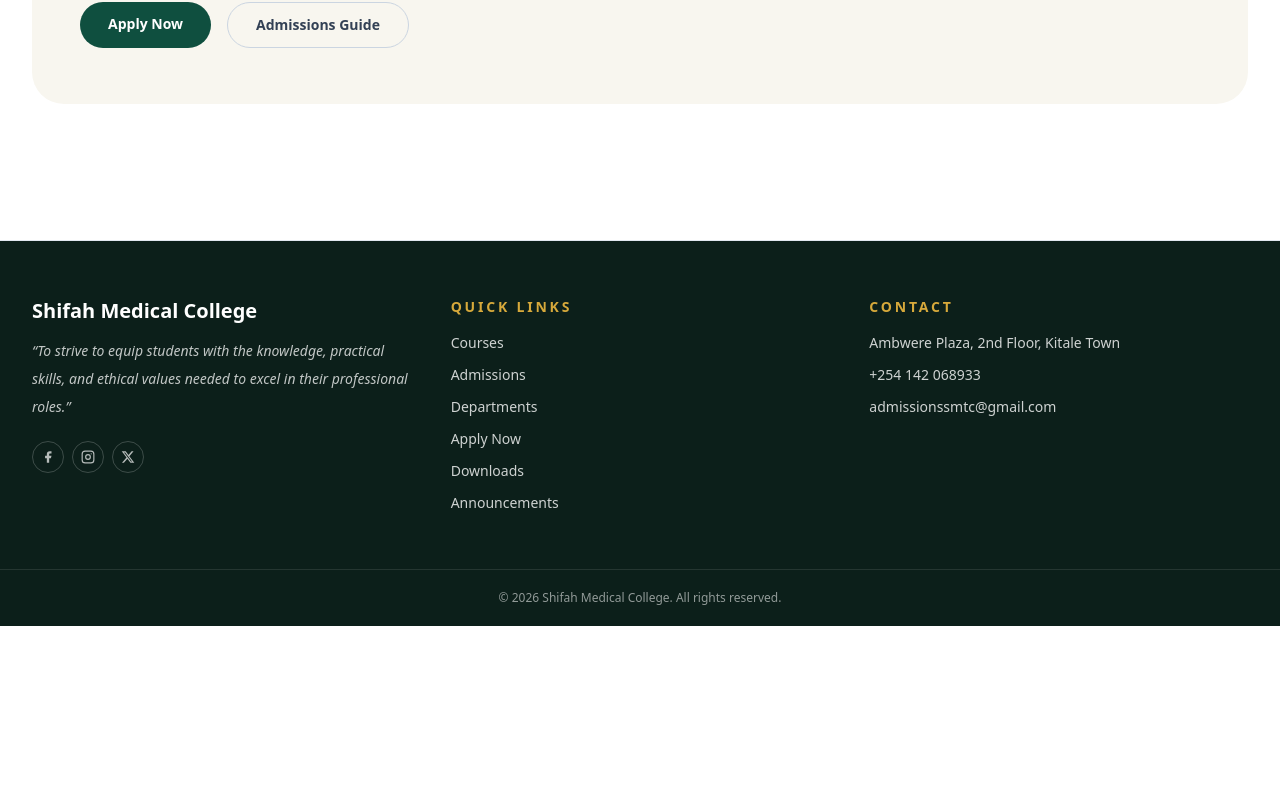
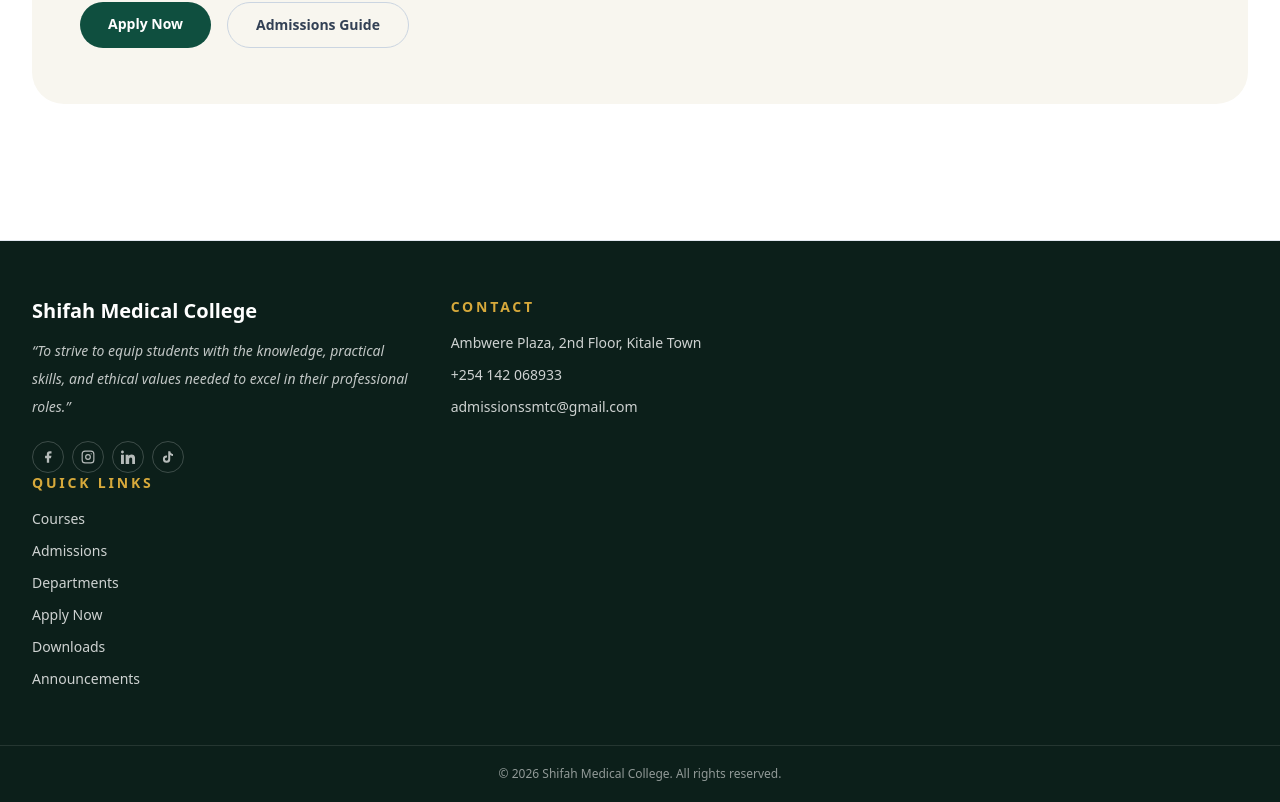
Before and after one commit to majidhawa/shifahmedcollege, a Next.js app: page / in a window 1280 px wide. Shown: the part 5711-6513 px from the top of the page. Before the commit the page ends 6337 px from the top, so only its background shows below. Built offline with nearby package versions, Linux system fonts and the light colour scheme.

Commit message:
Update Footer.tsx

```diff
--- a/components/Footer.tsx
+++ b/components/Footer.tsx
@@ -11,19 +11,72 @@ export function Footer() {
             &ldquo;{site.mission}&rdquo;
           </p>
           <div className="mt-5 flex items-center gap-2">
-            <a href="https://www.facebook.com/people/Shifah-Medical-Training-College/61588805690949/" target="_blank" rel="noreferrer" aria-label="Facebook" className="flex h-8 w-8 items-center justify-center rounded-full border border-white/20 text-white/70 transition hover:bg-white/10 hover:text-white">
-              <svg width="14" height="14" fill="currentColor" viewBox="0 0 24 24"><path d="M18 2h-3a5 5 0 0 0-5 5v3H7v4h3v8h4v-8h3l1-4h-4V7a1 1 0 0 1 1-1h3z"/></svg>
-            </a>
-            <a href="https://www.instagram.com/shifahmedicalcollege?igsh=MWMwcDVvazdqdmIzZQ%3D%3D&utm_source=qr" target="_blank" rel="noreferrer" aria-label="Instagram" className="flex h-8 w-8 items-center justify-center rounded-full border border-white/20 text-white/70 transition hover:bg-white/10 hover:text-white">
-              <svg width="14" height="14" fill="none" stroke="currentColor" strokeWidth="2" strokeLinecap="round" strokeLinejoin="round" viewBox="0 0 24 24"><rect x="2" y="2" width="20" height="20" rx="5" ry="5"/><circle cx="12" cy="12" r="4"/><circle cx="17.5" cy="6.5" r="1" fill="currentColor" stroke="none"/></svg>
-            </a>
-            <a href="https://x.com/shifahmtc" target="_blank" rel="noreferrer" aria-label="X" className="flex h-8 w-8 items-center justify-center rounded-full border border-white/20 text-white/70 transition hover:bg-white/10 hover:text-white">
-              <svg width="14" height="14" fill="currentColor" viewBox="0 0 24 24"><path d="M18.244 2.25h3.308l-7.227 8.26 8.502 11.24H16.17l-5.214-6.817L4.99 21.75H1.68l7.73-8.835L1.254 2.25H8.08l4.713 6.231zm-1.161 17.52h1.833L7.084 4.126H5.117z"/></svg>
-            </a>
-          </div>
-        </div>
+  {/* Facebook */}
+  <a
+    href="https://www.facebook.com/profile.php?id=61589605739657"
+    target="_blank"
+    rel="noreferrer"
+    aria-label="Facebook"
+    className="flex h-8 w-8 items-center justify-center rounded-full border border-white/20 text-white/70 transition hover:bg-white/10 hover:text-white"
+  >
+    <svg width="14" height="14" fill="currentColor" viewBox="0 0 24 24">
+      <path d="M18 2h-3a5 5 0 0 0-5 5v3H7v4h3v8h4v-8h3l1-4h-4V7a1 1 0 0 1 1-1h3z"/>
+    </svg>
+  </a>
 
-        <div>
+  {/* Instagram */}
+  <a
+    href="https://www.instagram.com/shifahmedicalcollege/"
+    target="_blank"
+    rel="noreferrer"
+    aria-label="Instagram"
+    className="flex h-8 w-8 items-center justify-center rounded-full border border-white/20 text-white/70 transition hover:bg-white/10 hover:text-white"
+  >
+    <svg width="14" height="14" fill="none" stroke="currentColor" strokeWidth="2" strokeLinecap="round" strokeLinejoin="round" viewBox="0 0 24 24">
+      <rect x="2" y="2" width="20" height="20" rx="5"/>
+      <circle cx="12" cy="12" r="4"/>
+      <circle cx="17.5" cy="6.5" r="1" fill="currentColor" stroke="none"/>
+    </svg>
+  </a>
+
+  {/* LinkedIn */}
+  <a
+    href="https://www.linkedin.com/company/shifah-medical-training-college/"
+    target="_blank"
+    rel="noreferrer"
+    aria-label="LinkedIn"
+    className="flex h-8 w-8 items-center justify-center rounded-full border border-white/20 text-white/70 transition hover:bg-[#0077B5] hover:text-white"
+  >
+    <svg
+      xmlns="http://www.w3.org/2000/svg"
+      width="14"
+      height="14"
+      fill="currentColor"
+      viewBox="0 0 24 24"
+    >
+      <path d="M4.98 3.5C4.98 4.88 3.86 6 2.48 6S0 4.88 0 3.5 1.12 1 2.48 1s2.5 1.12 2.5 2.5zM0 8h5v16H0V8zm8 0h4.8v2.3h.1c.7-1.3 2.4-2.7 5-2.7 5.3 0 6.3 3.5 6.3 8V24h-5v-7.1c0-1.7 0-3.9-2.4-3.9s-2.8 1.8-2.8 3.8V24H8V8z"/>
+    </svg>
+  </a>
+
+  {/* TikTok */}
+  <a
+    href="https://www.tiktok.com/@shifahmedical.tr"
+    target="_blank"
+    rel="noreferrer"
+    aria-label="TikTok"
+    className="flex h-8 w-8 items-center justify-center rounded-full border border-white/20 text-white/70 transition hover:bg-black hover:text-white"
+  >
+    <svg
+      xmlns="http://www.w3.org/2000/svg"
+      width="14"
+      height="14"
+      fill="currentColor"
+      viewBox="0 0 24 24"
+    >
+      <path d="M19.59 6.69a4.83 4.83 0 0 1-3.77-4.35h-3.4v13.29a2.89 2.89 0 1 1-2.89-2.89c.28 0 .55.04.81.11V9.39a6.3 6.3 0 0 0-.81-.05A6.29 6.29 0 1 0 15.82 15V8.57a8.24 8.24 0 0 0 4.77 1.52V6.69z"/>
+    </svg>
+  </a>
+</div>
           <h4 className="text-sm font-semibold uppercase tracking-[0.2em] text-brand-gold">Quick Links</h4>
           <div className="mt-4 grid gap-3 text-sm text-white/80">
             <Link href="/courses">Courses</Link>
```
